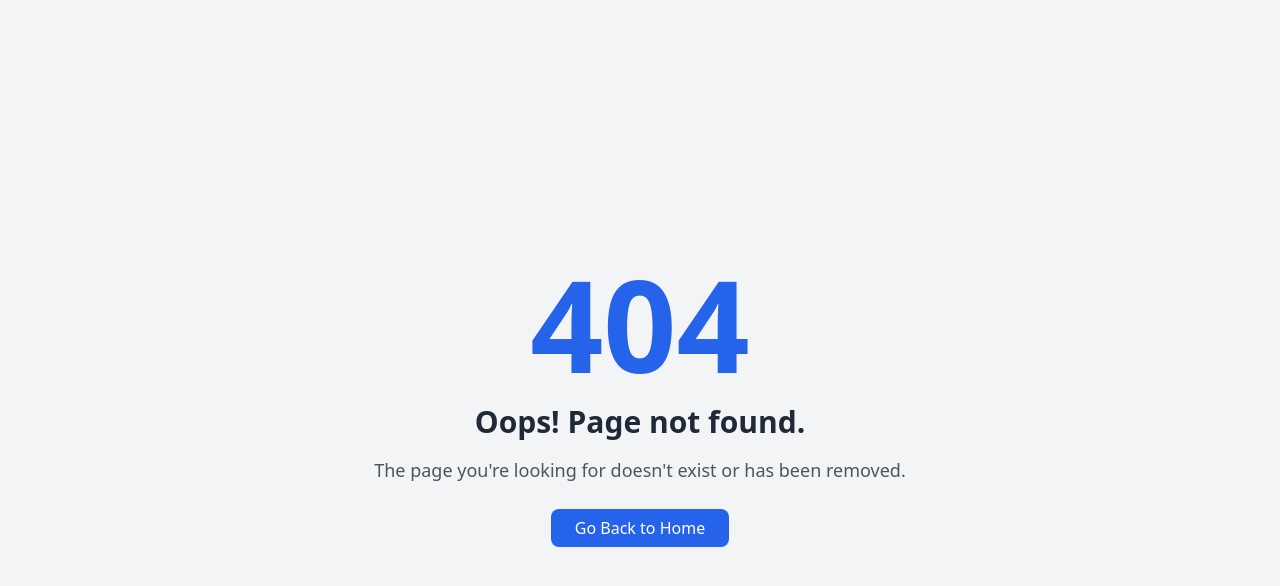
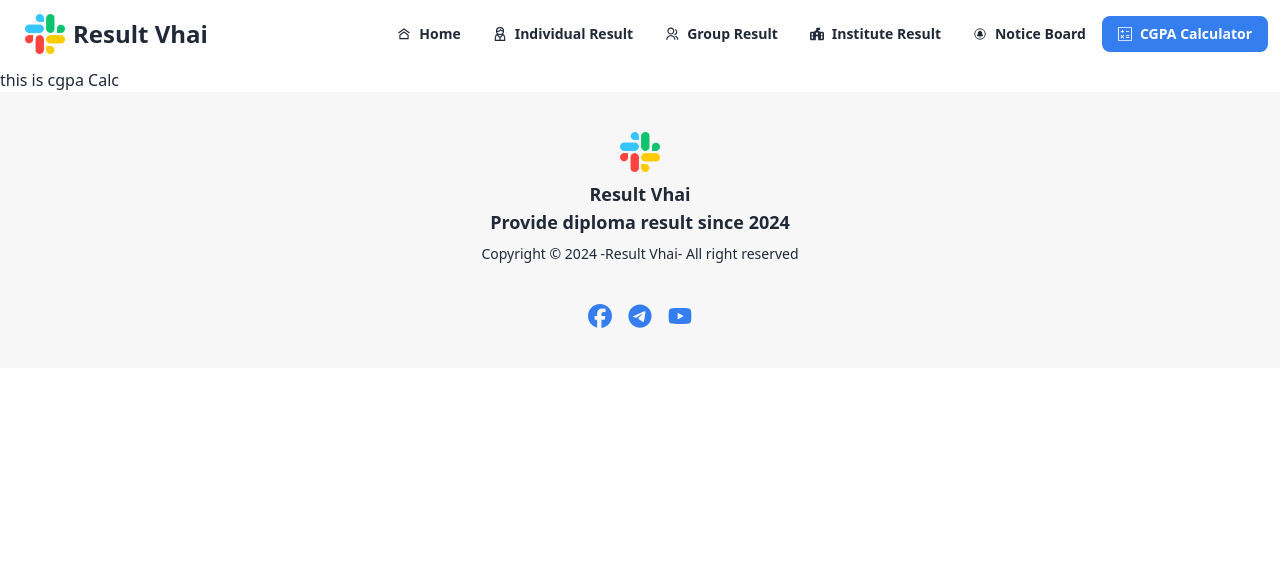
Before and after one commit to jahidul2004/result-vhai, a React (Vite) app: page /cgpaCalculator in a window 1280 px wide. Before the commit this address had no page. Shown: the top 586 px of the page. Built offline with nearby package versions, Linux system fonts and the light colour scheme.

Commit message:
CGPA Calculator component added.

```diff
--- a/src/common/NavBar/NavBar.jsx
+++ b/src/common/NavBar/NavBar.jsx
@@ -70,7 +70,7 @@ const NavBar = () => {
                     className={({ isActive }) =>
                         isActive ? "bg-[#357ef0] text-white" : ""
                     }
-                    to={"/cgpa"}
+                    to={"/cgpaCalculator"}
                 >
                     <SlCalculator />
                     CGPA Calculator
--- /dev/null
+++ b/src/pages/cgpaCalc/CGPACalc.jsx
@@ -0,0 +1,10 @@
+
+const CGPACalc = () => {
+    return (
+        <div>
+            this is cgpa Calc
+        </div>
+    );
+};
+
+export default CGPACalc;
--- a/src/router/Router.jsx
+++ b/src/router/Router.jsx
@@ -4,6 +4,7 @@ import IndividualResult from "../pages/InsividualResult/IndividualResult";
 import GuidLine from "../pages/guidline/GuidLine";
 import Home from "../layout/home/Home";
 import NotFound from "../pages/NotFound/NotFound";
+import CGPACalc from "../pages/cgpaCalc/CgpaCalc";
 
 const router = createBrowserRouter([
     {
@@ -23,6 +24,10 @@ const router = createBrowserRouter([
                 path: "/guideline/individual",
                 element: <GuidLine></GuidLine>,
             },
+            {
+                path:"cgpaCalculator",
+                element:<CGPACalc></CGPACalc>
+            }
         ],
     },
 ]);
```
